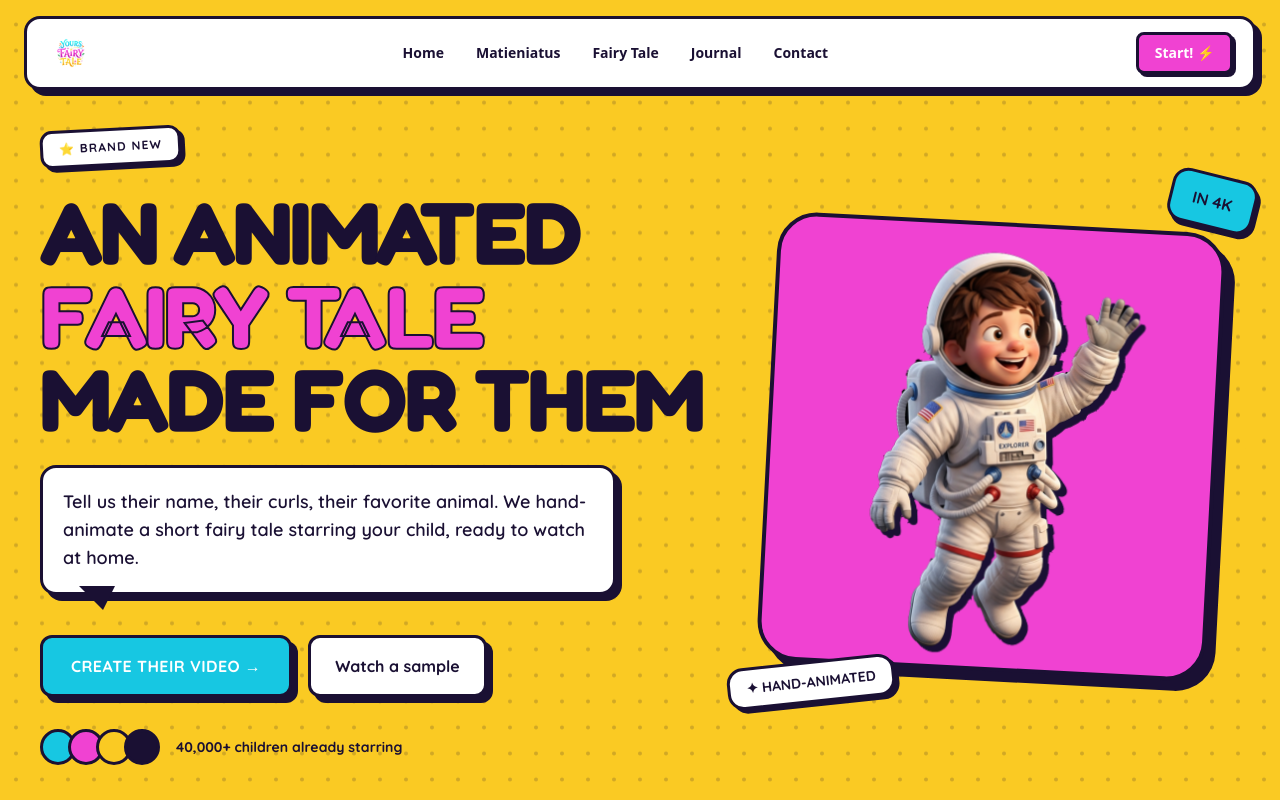
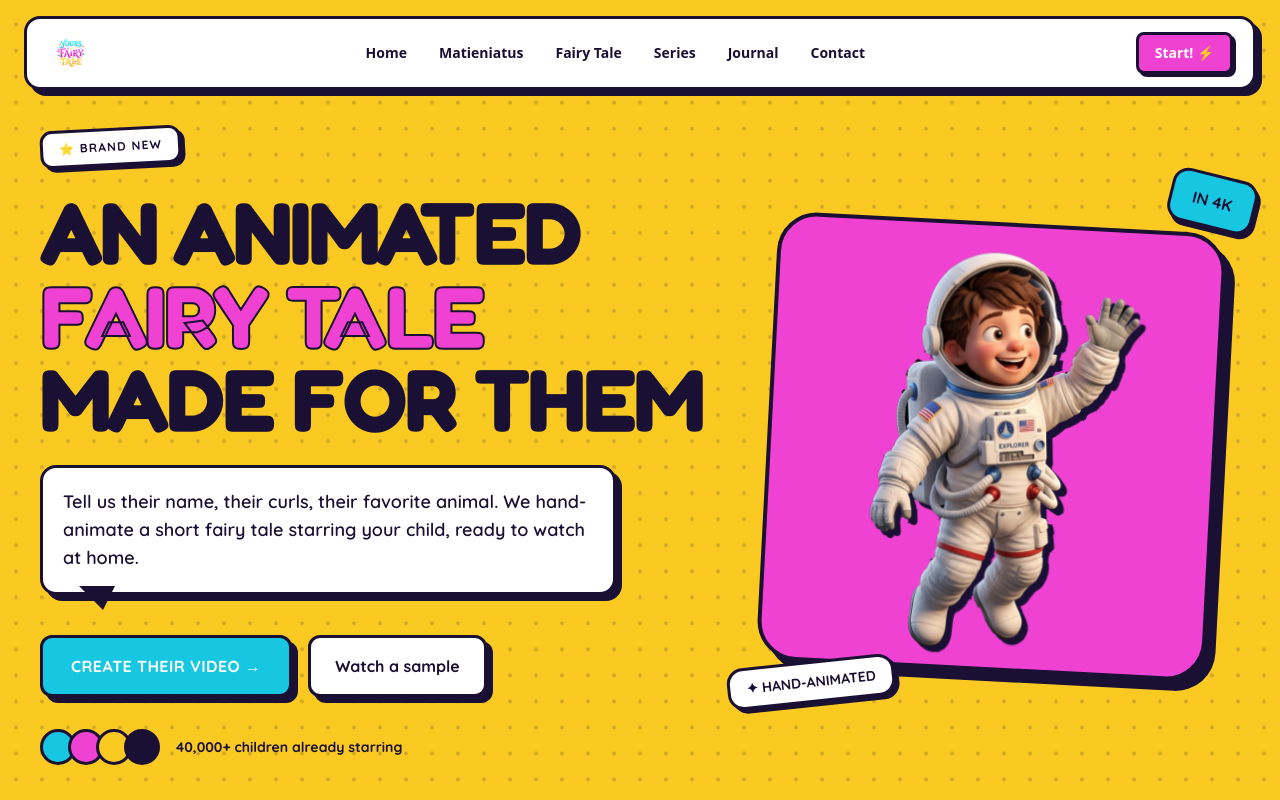
Before and after one commit to muslewski/yours-fairy-tale, a Next.js app: page / in a window 1280 px wide. Shown: the top 800 px of the page. Built offline with nearby package versions, Linux system fonts and the light colour scheme.

Commit message:
Link The Series from nav and footer

```diff
--- a/components/home/site-footer.tsx
+++ b/components/home/site-footer.tsx
@@ -9,6 +9,7 @@ const COLUMNS = [
     links: [
       { label: "Collections", href: "/#collections" },
       { label: "How it works", href: "/#build" },
+      { label: "The Series", href: "/series" },
       { label: "The Journal", href: "/blog" },
       { label: "Pricing", href: "/#build" },
     ],
--- a/components/home/site-nav.tsx
+++ b/components/home/site-nav.tsx
@@ -8,6 +8,7 @@ const NAV = [
   { label: "Home", href: "/#top" },
   { label: "Matieniatus", href: "/#top" },
   { label: "Fairy Tale", href: "/#collections" },
+  { label: "Series", href: "/series" },
   { label: "Journal", href: "/blog" },
   { label: "Contact", href: "/#top" },
 ];
```
